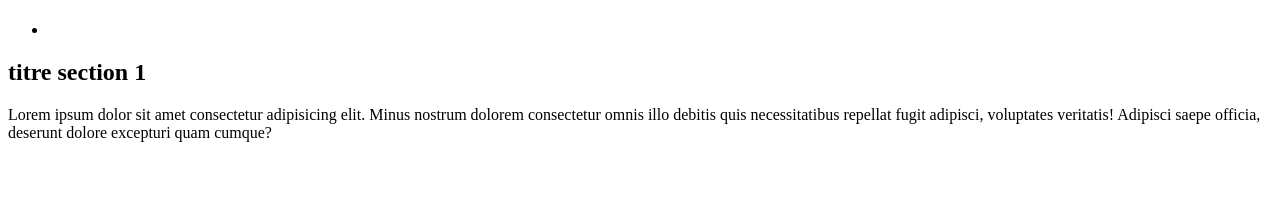
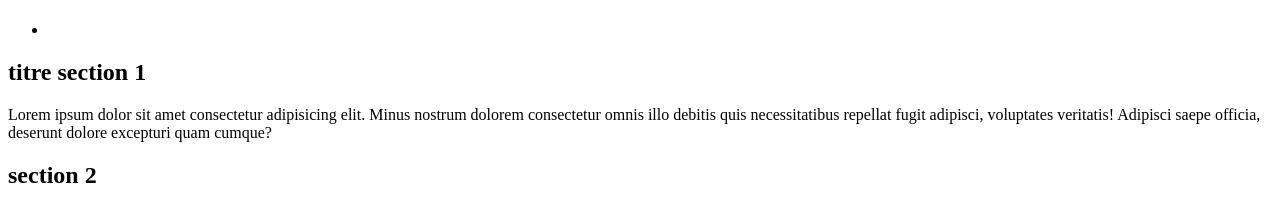
Before and after one commit to ninaSdev/landkit, a plain HTML site: page index.html in a window 1280 px wide. Shown: the part 59-280 px from the top of the page. Drawn offline with Linux system fonts and the light colour scheme.

Commit message:
section2

```diff
--- a/index.html
+++ b/index.html
@@ -21,5 +21,9 @@
         <h1>titre section 1</h1>
         <p>Lorem ipsum dolor sit amet consectetur adipisicing elit. Minus nostrum dolorem consectetur omnis illo debitis quis necessitatibus repellat fugit adipisci, voluptates veritatis! Adipisci saepe officia, deserunt dolore excepturi quam cumque?</p>
     </section>
+
+    <section>
+        <h1>section 2</h1>
+    </section>
 </body>
 </html>
```
